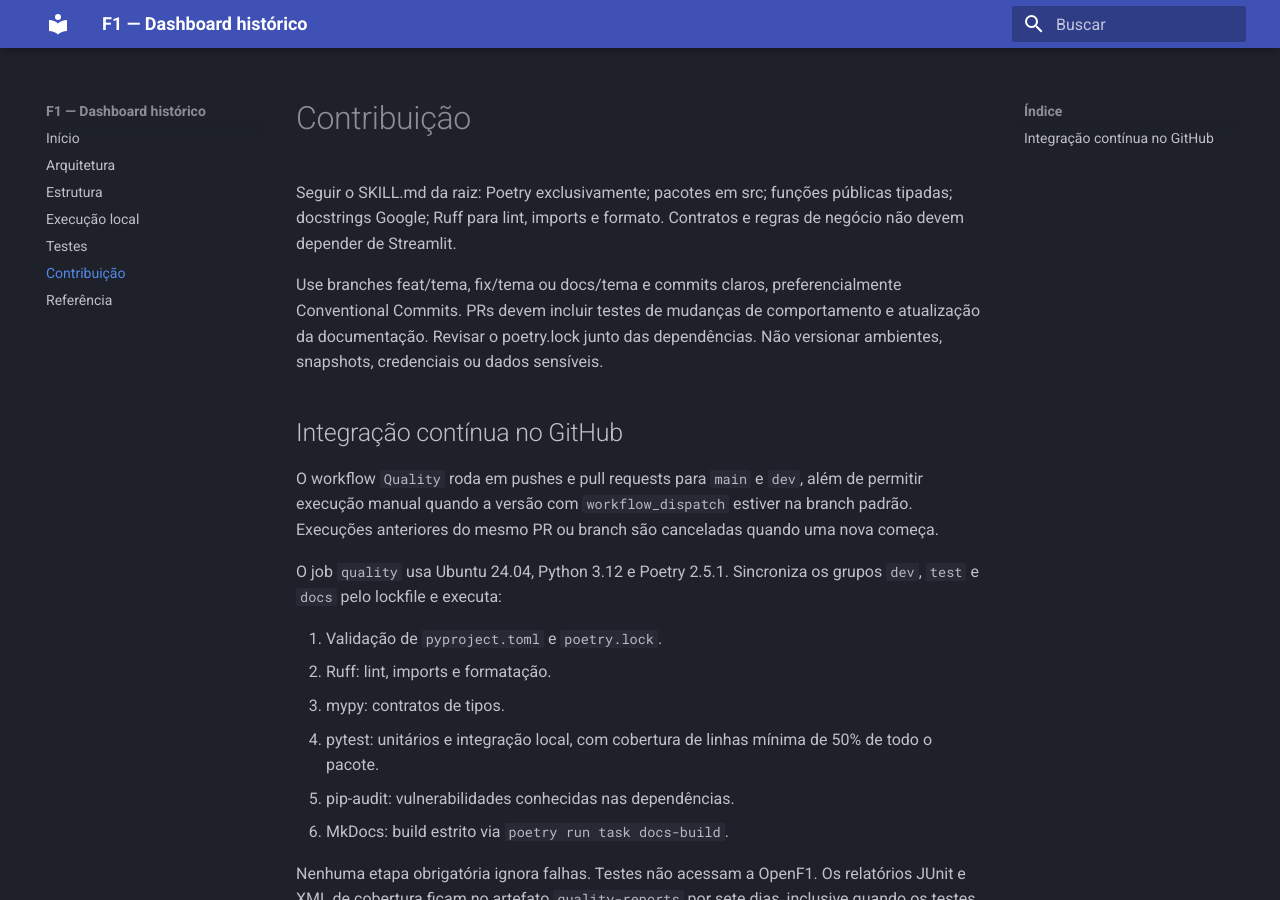
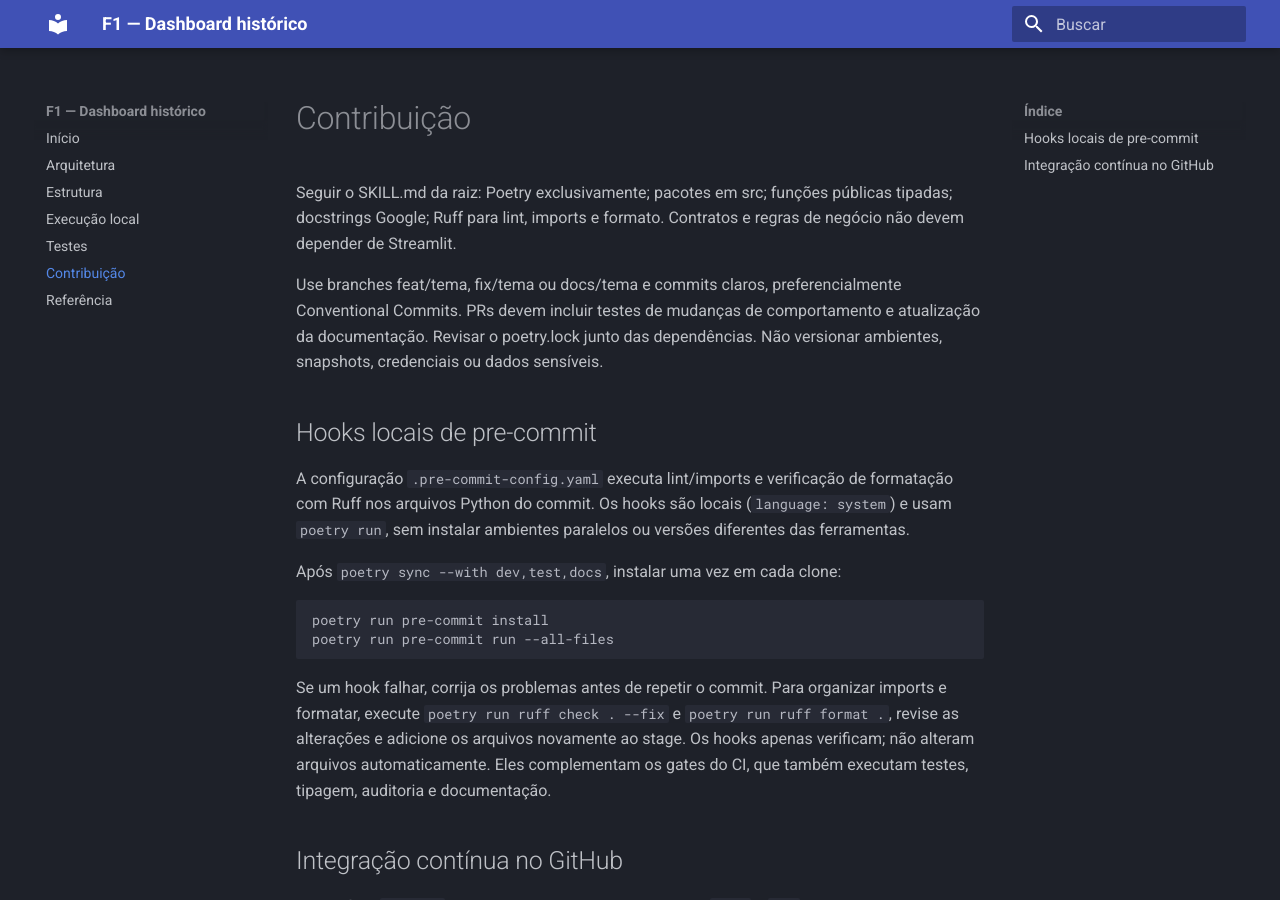
Before and after one commit to adrianobuilder/F1, an MkDocs documentation site: the page built from docs/docs/contributing.md, in a window 1280 px wide and 900 px high. Built offline with MkDocs 1.6.1 and Material for MkDocs 9.7.7, drawn with Linux system fonts in a browser that asks for light colours.

Commit message:
Adicionado pre-commit

````diff
--- a/docs/docs/contributing.md
+++ b/docs/docs/contributing.md
@@ -3,6 +3,19 @@
 Seguir o SKILL.md da raiz: Poetry exclusivamente; pacotes em src; funções públicas tipadas; docstrings Google; Ruff para lint, imports e formato. Contratos e regras de negócio não devem depender de Streamlit.
 
 Use branches feat/tema, fix/tema ou docs/tema e commits claros, preferencialmente Conventional Commits. PRs devem incluir testes de mudanças de comportamento e atualização da documentação. Revisar o poetry.lock junto das dependências. Não versionar ambientes, snapshots, credenciais ou dados sensíveis.
+
+## Hooks locais de pre-commit
+
+A configuração `.pre-commit-config.yaml` executa lint/imports e verificação de formatação com Ruff nos arquivos Python do commit. Os hooks são locais (`language: system`) e usam `poetry run`, sem instalar ambientes paralelos ou versões diferentes das ferramentas.
+
+Após `poetry sync --with dev,test,docs`, instalar uma vez em cada clone:
+
+```bash
+poetry run pre-commit install
+poetry run pre-commit run --all-files
+```
+
+Se um hook falhar, corrija os problemas antes de repetir o commit. Para organizar imports e formatar, execute `poetry run ruff check . --fix` e `poetry run ruff format .`, revise as alterações e adicione os arquivos novamente ao stage. Os hooks apenas verificam; não alteram arquivos automaticamente. Eles complementam os gates do CI, que também executam testes, tipagem, auditoria e documentação.
 
 ## Integração contínua no GitHub
 
--- a/pyproject.toml
+++ b/pyproject.toml
@@ -30,6 +30,7 @@ mypy = ">=2.4,<3"
 pandas-stubs = ">=2.2,<3"
 pip-audit = ">=2.10,<3"
 taskipy = "^1.14.1"
+pre-commit = "^4.7.0"
 
 [tool.poetry.group.test]
 optional = true
````
Also changed, not shown: .pre-commit-config.yaml (added), README.md, 1 other file.
